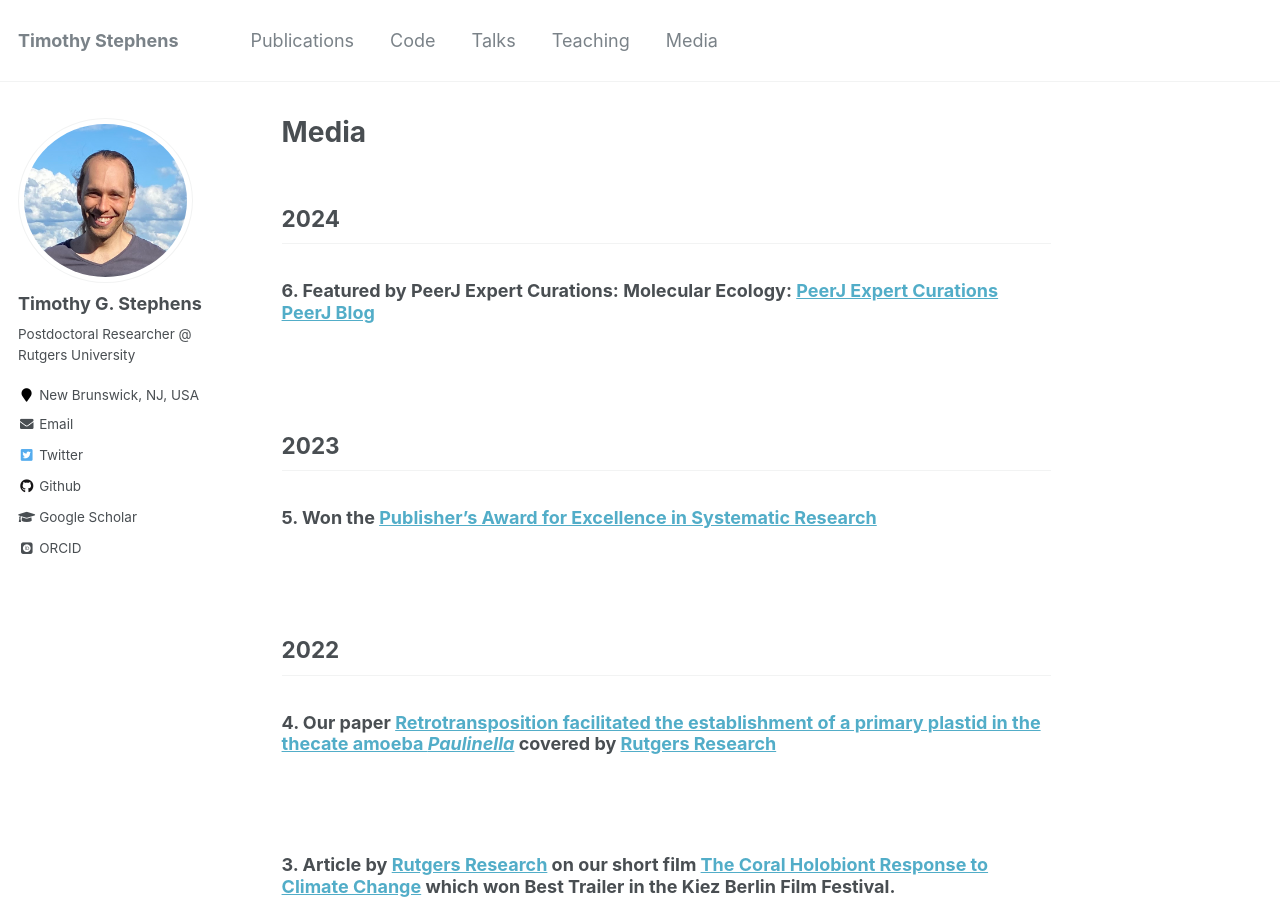
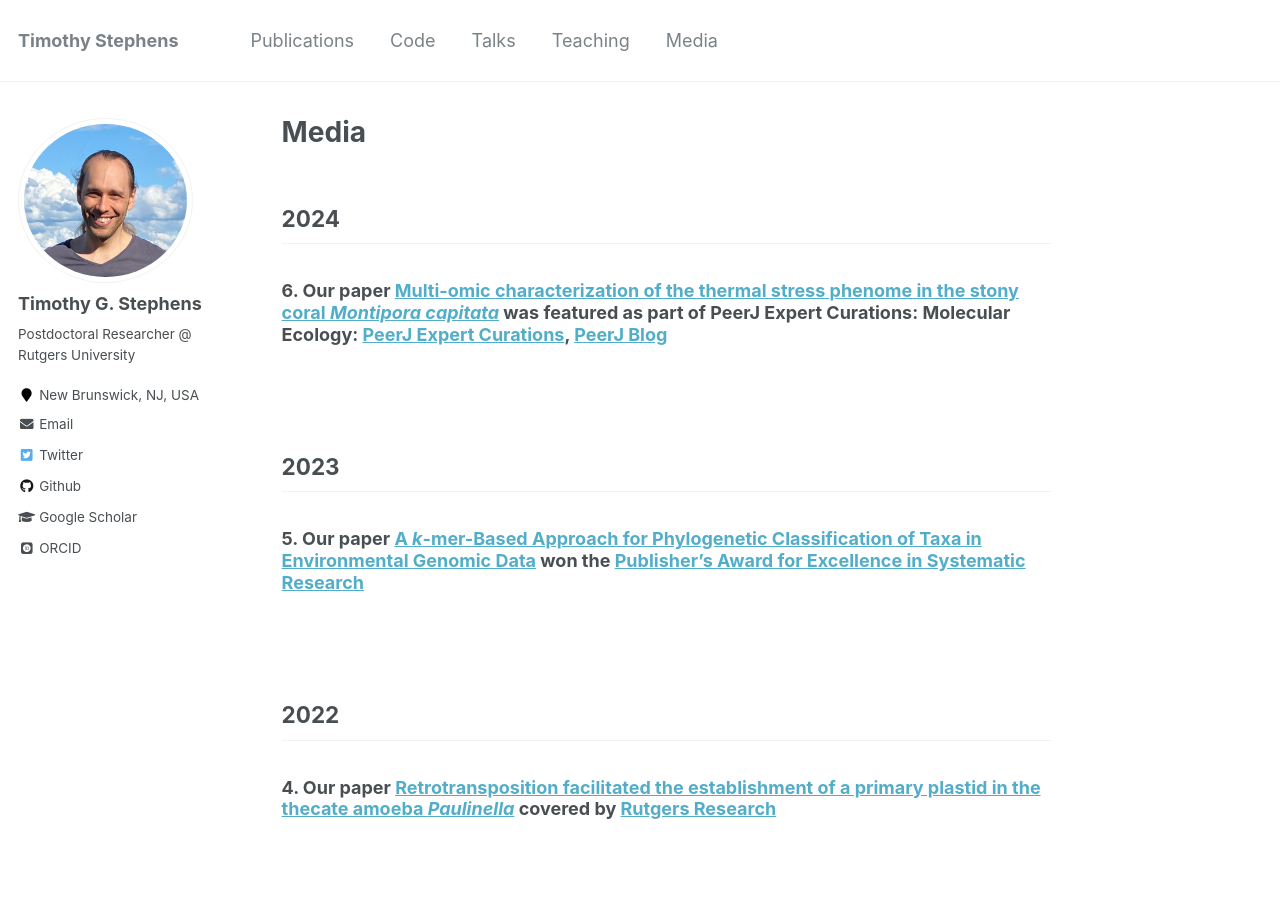
Before and after one commit to TimothyStephens/timothystephens.github.io, a Jekyll site: the page built from _pages/media.md, in a window 1280 px wide and 900 px high. Built offline with Jekyll 4.4.1, drawn with Linux system fonts in a browser that asks for light colours; some web fonts are replaced.

Commit message:
Update Sun Mar 31 16:12:41 EDT 2024

```diff
--- a/_pages/media.md
+++ b/_pages/media.md
@@ -15,12 +15,12 @@ ul {
 
 ## 2024
 
-### 6\. Featured by PeerJ Expert Curations: Molecular Ecology: <a href="https://peerj.com/special-issues/140-molecular-ecology" target="_blank">PeerJ Expert Curations</a> <a href="https://peerj.com/blog/post/115284888922/molecular-ecology" target="_blank">PeerJ Blog</a>
+### 6\. Our paper <a href="https://peerj.com/articles/12335/" target="_blank">Multi-omic characterization of the thermal stress phenome in the stony coral *Montipora capitata*</a> was featured as part of PeerJ Expert Curations: Molecular Ecology: <a href="https://peerj.com/special-issues/140-molecular-ecology" target="_blank">PeerJ Expert Curations</a>, <a href="https://peerj.com/blog/post/115284888922/molecular-ecology" target="_blank">PeerJ Blog</a>
 
 <br/><br/>
 ## 2023
 
-### 5\. Won the <a href="https://www.systbio.org/publishers-award.html" target="_blank">Publisher's Award for Excellence in Systematic Research</a>
+### 5\. Our paper <a href="https://doi.org/10.1093/sysbio/syad037" target="_blank">A *k*-mer-Based Approach for Phylogenetic Classification of Taxa in Environmental Genomic Data</a> won the <a href="https://www.systbio.org/publishers-award.html" target="_blank">Publisher's Award for Excellence in Systematic Research</a>
 
 <br/><br/>
 ## 2022
--- a/cv_entries.csv
+++ b/cv_entries.csv
@@ -26,7 +26,7 @@ teaching,2013,2,1,2013,10,1,Science Mentor,University of Queensland,Duties inclu
 teaching,2013,2,1,2014,10,1,Peer Assisted Study Session (PASS) Tutor,University of Queensland,"Duties included planning and leading multiple weekly tutorial sessions, each comprising 20-30+ students.",NA,NA,y,y,n
 teaching,2016,2,1,2017,11,1,Practical Tutor,University of Queensland,Duties included assisting students with the completion of set questions and marking of assignments.,NA,NA,y,y,n
 teaching,2018,2,1,2018,11,1,Head Practical Tutor,University of Queensland,Duties included designing and developing assessment material for the course and organising marking of assignments.,NA,NA,y,y,y
-teaching,2020,1,1,present,present,present,Guest lecturer,Rutgers University,"Design and conducted lectures on de novo next-generation genome and transcriptome sequencing, metabolomics, proteomics, metagenomics, phylogenetics, and phylogenomics in a join undergraduate and postgraduate course titled ""Fundamentals of Microbial Genomics"". Duties include designing and marking student' exam questions and oral presentations.",NA,NA,y,y,y
+teaching,2020,1,1,present,present,present,Co-lecturer,Rutgers University,"Design and conducted lectures on de novo next-generation genome and transcriptome sequencing, metabolomics, proteomics, metagenomics, phylogenetics, and phylogenomics in a join undergraduate and postgraduate course titled ""Fundamentals of Microbial Genomics"". Duties include designing and marking student' exam questions and oral presentations.",NA,NA,y,y,y
 talk,2017,11,29,2017,12,1,"**Stephens T. G.**, Bhattacharya D., Ragan M. A. and Chan C. X. Insights into coral reef symbiosis from the genome of cold-adapted algae. *EMBL Australia Postgraduate Symposium 2017*, 29th November-1st December 2017, Sydney, Australia.",NA,NA,NA,NA,y,y,n
 talk,2018,12,14,NA,NA,NA,"**Stephens T. G.**, Bhattacharya D., Ragan M. A., and Chan C. X. *Polarella* genomics: understanding the evolutionary transition to algal symbiosis and cold adaptation. *Botany Department, Biosciences Institute, University of Sao Paulo*. 14th December 2018, Sao Paulo, Brazil.",NA,NA,NA,NA,y,y,n
 talk,2018,12,6,NA,NA,NA,"**Stephens T. G.**, Bhattacharya D., Ragan M. A., and Chan C. X. *Polarella* genomics: understanding the evolutionary transition to algal symbiosis and cold adaptation. *2nd Bioenergy Workshop, UNESP-USP-UNICAMP Integrated Postgraduate Program in Bioenergy, Institute for Research in Bioenergy, State University of Sao Paulo (UNESP)*. 6th December 2018, Sao Paulo, Brazil.",NA,NA,NA,NA,y,y,n
@@ -57,8 +57,8 @@ media,2020,10,12,NA,NA,NA,"Our paper <a href=""https://pubmed.ncbi.nlm.nih.gov/3
 media,2021,6,28,NA,NA,NA,"Our paper <a href=""https://nph.onlinelibrary.wiley.com/doi/10.1111/nph.17478"" target=""_blank"">Why is primary endosymbiosis so rare?</a> was covered by <a href=""https://www.rutgers.edu/news/new-study-sheds-light-evolution-photosynthesis"" target=""_blank"">Rutgers Newsroom</a>. We also produced two animated videos: <a href=""https://www.youtube.com/watch?v=Pbosfj1oV6I"" target=""_blank"">Video 1</a>, <a href=""https://www.youtube.com/watch?v=nJ9ApL9Mq6w"" target=""_blank"">Video 2</a>",NA,"<iframe src=""https://www.youtube.com/embed/Pbosfj1oV6I"">\n</iframe><iframe src=""https://www.youtube.com/embed/nJ9ApL9Mq6w""></iframe>",NA,NA,y,y,y
 media,2022,6,13,NA,NA,NA,"Our paper <a href=""https://www.pnas.org/doi/10.1073/pnas.2121241119"" target=""_blank"">Retrotransposition facilitated the establishment of a primary plastid in the thecate amoeba *Paulinella*</a> covered by <a href=""https://research.rutgers.edu/news/dynamic-evolution-photosynthetic-organelle"" target=""_blank"">Rutgers Research</a>",NA,NA,NA,NA,y,y,y
 media,2022,4,27,NA,NA,NA,"Article by <a href=""https://research.rutgers.edu/news/rutgers-researcher-aims-protect-and-regenerate-corals-through-coral-genomics-500k-nsf-grant"" target=""_blank"">Rutgers Research</a> on our short film <a href=""https://www.youtube.com/watch?v=TWtQn2thSrM"" target=""_blank"">The Coral Holobiont Response to Climate Change</a> which won Best Trailer in the Kiez Berlin Film Festival.",NA,"<iframe src=""https://www.youtube.com/embed/TWtQn2thSrM""></iframe>",NA,NA,y,y,y
-media,2023,12,21,NA,NA,NA,"Won the <a href=""https://www.systbio.org/publishers-award.html"" target=""_blank"">Publisher's Award for Excellence in Systematic Research</a>",NA,NA,NA,NA,y,y,y
-media,2024,3,14,NA,NA,NA,"Featured by PeerJ Expert Curations: Molecular Ecology: <a href=""https://peerj.com/special-issues/140-molecular-ecology"" target=""_blank"">PeerJ Expert Curations</a> <a href=""https://peerj.com/blog/post/115284888922/molecular-ecology"" target=""_blank"">PeerJ Blog</a>",NA,NA,NA,NA,y,y,y
+media,2023,12,21,NA,NA,NA,"Our paper <a href=""https://doi.org/10.1093/sysbio/syad037"" target=""_blank"">A *k*-mer-Based Approach for Phylogenetic Classification of Taxa in Environmental Genomic Data</a> won the <a href=""https://www.systbio.org/publishers-award.html"" target=""_blank"">Publisher's Award for Excellence in Systematic Research</a>",NA,NA,NA,NA,y,y,y
+media,2024,3,14,NA,NA,NA,"Our paper <a href=""https://peerj.com/articles/12335/"" target=""_blank"">Multi-omic characterization of the thermal stress phenome in the stony coral *Montipora capitata*</a> was featured as part of PeerJ Expert Curations: Molecular Ecology: <a href=""https://peerj.com/special-issues/140-molecular-ecology"" target=""_blank"">PeerJ Expert Curations</a>, <a href=""https://peerj.com/blog/post/115284888922/molecular-ecology"" target=""_blank"">PeerJ Blog</a>",NA,NA,NA,NA,y,y,y
 software,2018,8,6,NA,NA,NA,"A Fast, Flexible Tool for Sorting Phylogenetic Trees",NA,Screens and sorts phylogenetic trees in both traditional and extended Newick format. Allows for the fast and flexible screening (within a tree) of Exclusive clades that comprise only the target taxa and/or Non- Exclusive clades that includes a defined portion of non-target taxa.,https://cran.r-project.org/web/packages/PhySortR/index.html,2,y,n,n
 software,2020,8,25,NA,NA,NA,Dinoflagellate Annotation Workflow,TimothyStephens/Dinoflagellate_Annotation_Workflow,"a workflow for the prediction of protein-coding genes in dinoflagellate genomes. It integrates evidence from multiple sources, including transcriptome, proteome, and other ab initio gene prediction tools.",https://TimothyStephens.github.io/Dinoflagellate_Annotation_Workflow,1,y,n,n
 service,2023,6,5,present,present,present,Associate Editor: Symbiotic and Parasitic Protists section,Frontiers in Protistology,NA,https://www.frontiersin.org/journals/protistology,NA,y,y,y
```
Also changed, not shown: _pages/teaching.md (+1 -1 lines), 3 other files.
